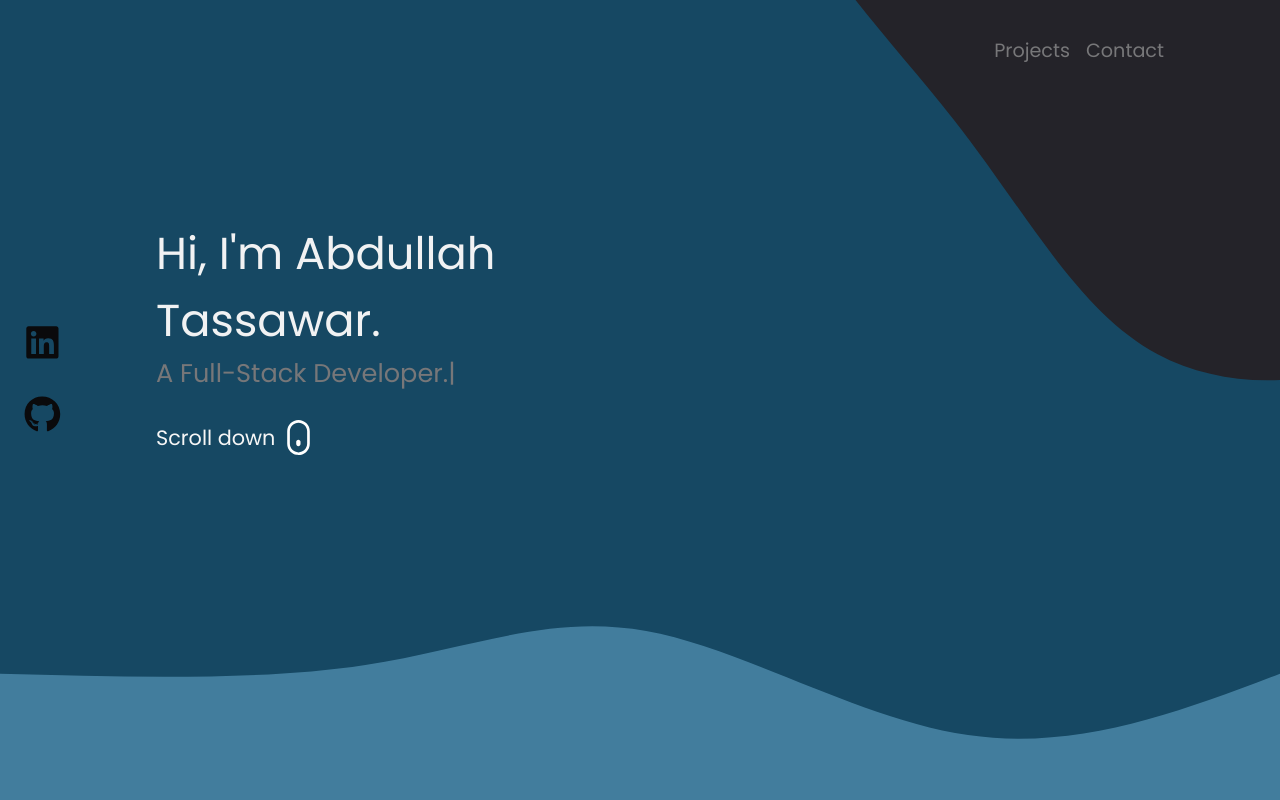
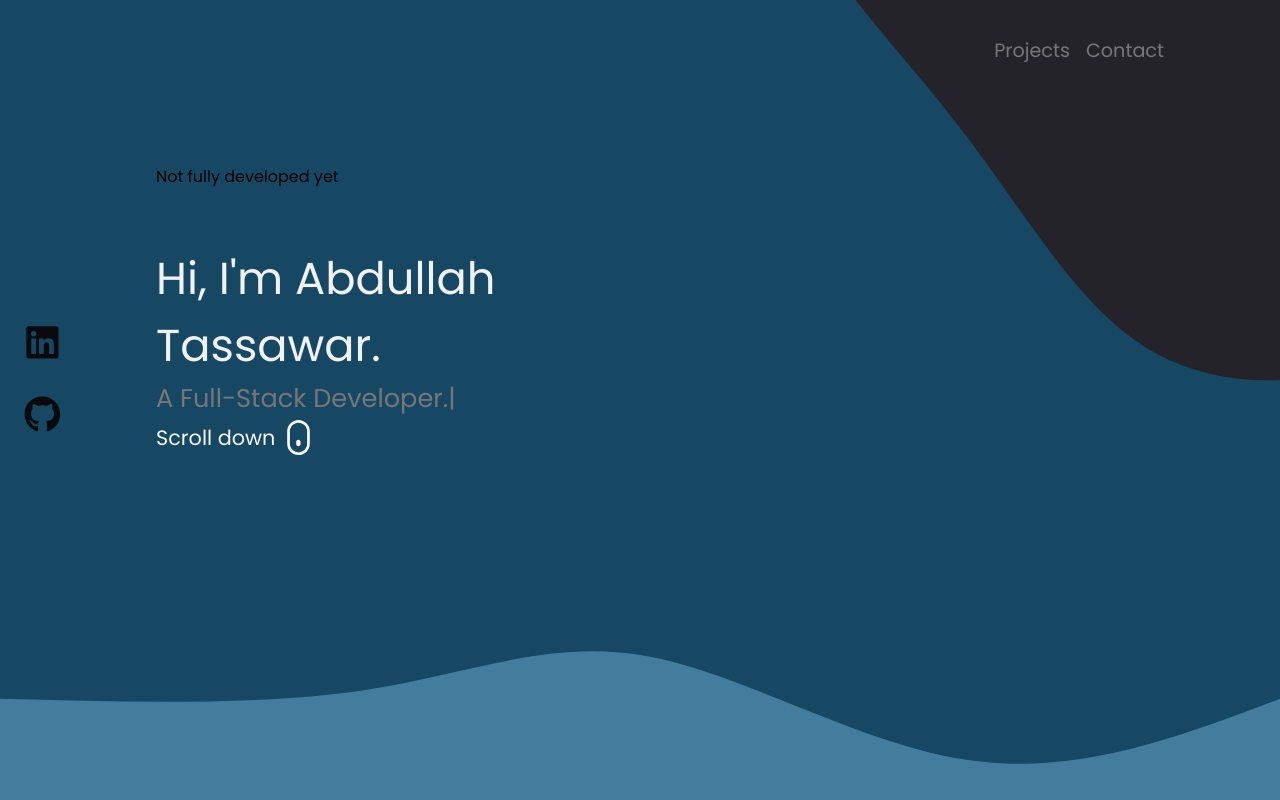
Before and after one commit to abdullaht0007/Portfolio, a React (Vite) app: page / in a window 1280 px wide. Shown: the top 800 px of the page. Built offline with nearby package versions, Linux system fonts and the light colour scheme.

Commit message:
Update Hero.jsx

```diff
--- a/src/Hero/Hero.jsx
+++ b/src/Hero/Hero.jsx
@@ -25,6 +25,7 @@ function Hero() {
       <Dropdown isOpen={isOpen} toggle={toggle} />
       <Header toggle={toggle} />
       <HeroContainer>
+        <h2>Not fully developed yet </h2>
         <HeroWrapper>
           <HeroLeft>
               <TypeAnimation
```
